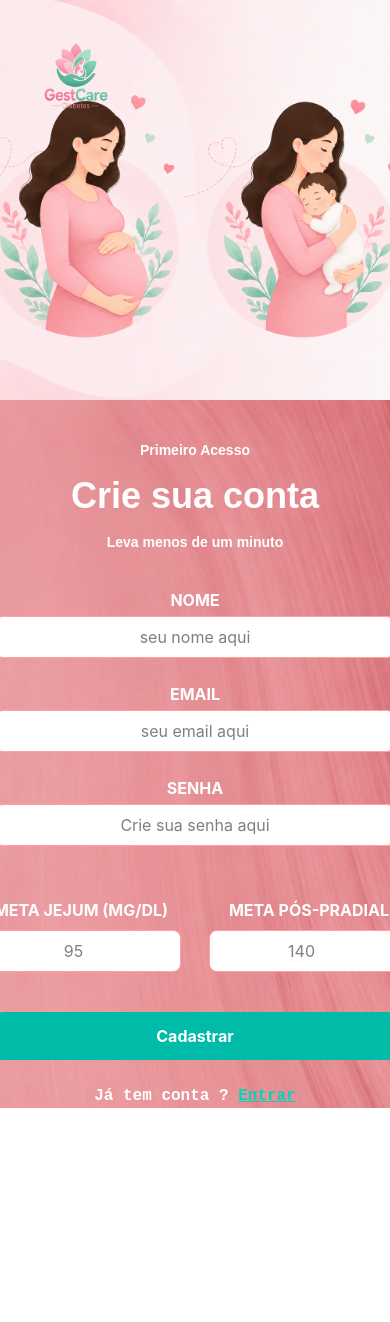
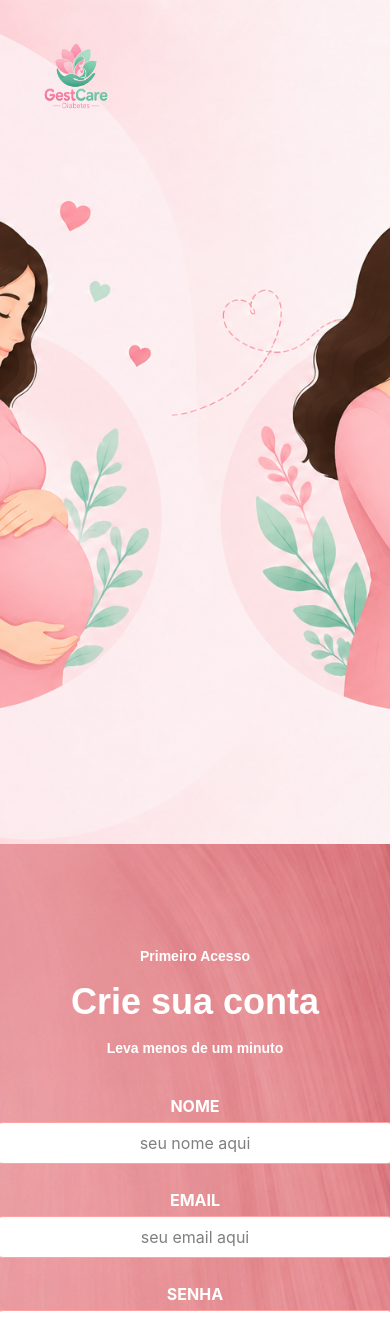
Before and after one commit to Alef-A-Santos/Gestcare, a React (Vite) app in the folder src/frontend/: page / in a window 390 px wide. Shown: the top 1322 px of the page. Before the commit the page ends 1108 px from the top, so only its background shows below. Built offline with nearby package versions, Linux system fonts and the light colour scheme.

Commit message:
Ajustando o tamanho da tela

```diff
--- a/src/frontend/src/main.jsx
+++ b/src/frontend/src/main.jsx
@@ -1,6 +1,7 @@
 import { StrictMode } from 'react'
 import { createRoot } from 'react-dom/client'
 import App from './App.jsx'
+import '../style.css'
 
 createRoot(document.getElementById('root')).render(
   <StrictMode>
--- a/src/frontend/src/pages/Cadastro.jsx
+++ b/src/frontend/src/pages/Cadastro.jsx
@@ -10,11 +10,11 @@
   return (
     <div>
       <div>
-        <div className="h-screen flex flex-col md:flex-row">
+        <div className="min-h-screen flex flex-col md:flex-row ">
           {/* LADO ESQUERDO */}
 
           <div
-            className="w-full md:w-3/5 h-screen p-8 text-white bg-cover bg-center"
+            className="w-full md:w-3/5 min-h-screen p-8 text-white bg-cover bg-center"
             style={{ backgroundImage: `url("${fundo}")` }}
           >
             <div className="m-2 flex w-35 h-80">
@@ -25,10 +25,10 @@
           {/* LADO DIREITO */}
 
           <main
-            className="w-full md:w-2/5  h-screen flex items-center justify-center px-6"
+            className="w-full md:w-2/5  min-h-screen flex items-center justify-center px-6"
             style={{ backgroundImage: `url("${fundoForm}")` }}
           >
-            <div className="w-full max-w-sm flex flex-col gap-4 justify-center items-center">
+            <div className="w-full max-w-sm flex flex-col gap-4 justify-center items-center mb-5">
               <p className="font-body text-sm text-white  text-center mt-10 font-bold">
                 Primeiro Acesso
               </p>
@@ -40,12 +40,12 @@
               </p>
 
               <InputCadastro />
-              <div className="flex gap-3 m-1 p-1">
-                <div className="flex flex-col text-center m-1 p-1">
+              <div className="flex gap-1 m-2">
+                <div className="flex flex-col text-center p-1">
                   <Labels desc="META JEJUM (MG/DL)" className="font-bold text-center text-white" />
                   <Inputs tipoDado="number" placeName="95" className="border p-2 text-center rounded-lg bg-white border-red-300 w-50 outline-none  focus:border-red-400 focus:border-2 text-center mt-2" />
                 </div>
-                <div className="flex flex-col text-center m-1 p-1">
+                <div className="flex flex-col text-center p-1">
                   <Labels desc="META PÓS-PRADIAL" className="font-bold text-center text-white" />
                   <Inputs tipoDado="number" placeName="140" className="border p-2 text-center rounded-lg bg-white border-red-300 w-50 outline-none  focus:border-red-400 focus:border-2 text-center mt-2" />
                 </div>
--- a/src/frontend/style.css
+++ b/src/frontend/style.css
@@ -7,3 +7,13 @@
   --font-body: "Manrope", sans-serif;
   --font-mono: "JetBrains Mono", monospace;
 }
+
+input[type="number"]::-webkit-outer-spin-button,
+input[type="number"]::-webkit-inner-spin-button {
+  -webkit-appearance: none;
+  margin: 0;
+}
+
+input[type="number"] {
+  -moz-appearance: textfield;
+}
```
